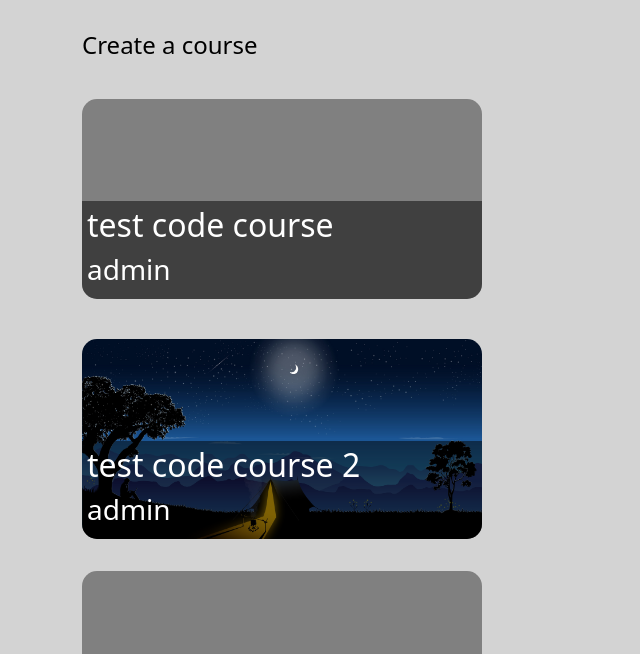
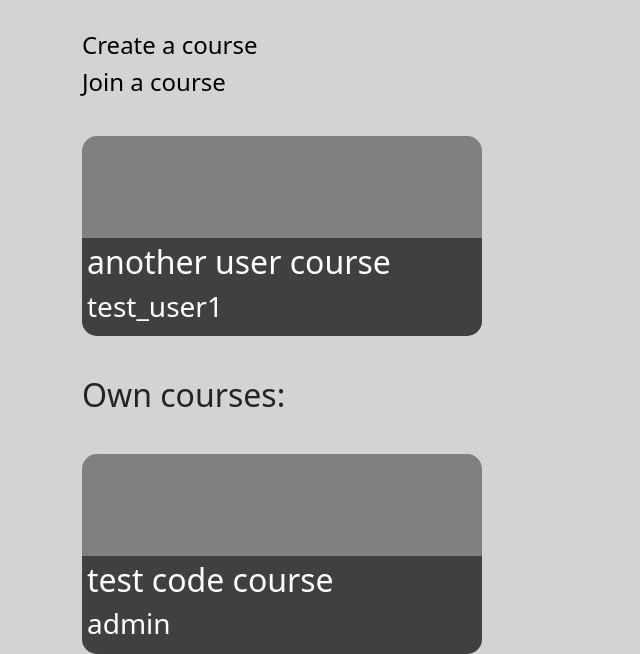
Before and after one commit to OleksandrKasapchuk/LMS-website, a Django app: page /courses/ in a window 1280 px wide. Shown: the part 64-718 px from the top of the page, without its empty margins (0-640 px from the left). Run offline with Django 5.2, Linux system fonts and the light colour scheme; a user stored in the database is signed in; data comes from the database, SQL or seed files in the repository; both versions use the stored data as it was after the commit; some web fonts are replaced.

Commit message:
join course feature

```diff
--- a/course_system/models.py
+++ b/course_system/models.py
@@ -1,14 +1,30 @@
 from django.db import models
 from auth_system.models import *
+import random
+import string
 
 
 class Course(models.Model):
-	name = models.CharField(max_length=100)
-	user = models.ForeignKey(CustomUser, on_delete=models.CASCADE)
-	cover = models.ImageField(upload_to="course_media", null=True,blank=True)
+    name = models.CharField(max_length=100)
+    user = models.ForeignKey(CustomUser, on_delete=models.CASCADE)
+    cover = models.ImageField(upload_to="course_media", null=True, blank=True)
+    code = models.CharField(max_length=6, unique=True, blank=True)  # Унікальний код
 
-	def __str__(self):
-		return f"{self.name} - {self.user}"
+    def __str__(self):
+        return f"{self.name} - {self.user}"
+
+    def save(self, *args, **kwargs):
+        if not self.code:  # Генеруємо код лише, якщо його ще немає
+            self.code = self._generate_unique_code()
+        super().save(*args, **kwargs)
+
+    def _generate_unique_code(self):
+        """Генерує унікальний 6-символьний код."""
+        while True:
+            code = ''.join(random.choices(string.ascii_letters + string.digits, k=6))
+            if not Course.objects.filter(code=code).exists():
+                return code
+
 
 class Lesson(models.Model):
 	name = models.CharField(max_length=50)
@@ -18,3 +34,15 @@ class Lesson(models.Model):
 
 	def __str__(self):
 		return f"{self.name} -  {self.course}"
+
+
+class Subscription(models.Model):
+	user = models.ForeignKey(CustomUser, on_delete=models.CASCADE, related_name="subscriptions")
+	course = models.ForeignKey(Course, on_delete=models.CASCADE, related_name="subscribers")
+	subscribed_at = models.DateTimeField(auto_now_add=True)
+
+	class Meta:
+		unique_together = ("user", "course")  # Уникальна підписка для кожної пари користувач-курс
+
+	def __str__(self):
+		return f"{self.user} підписався на {self.course}"
--- a/course_system/urls.py
+++ b/course_system/urls.py
@@ -6,6 +6,7 @@ urlpatterns = [
 	path('', IndexView.as_view(), name='index'),
 
 	path('courses/', CourseView.as_view(), name='course-list'),
+	path('courses/join', SubscriptionView.as_view(), name='join-course'),
 	path('create-course', CourseCreateView.as_view(), name='add-course'),
 	path('edit-course/<int:pk>', CourseUpdateView.as_view(), name='edit-course'),
 	path('courses/<int:pk>', CourseDetailView.as_view(), name='course-details'),
--- a/course_system/views.py
+++ b/course_system/views.py
@@ -16,6 +16,13 @@ class CourseView(ListView):
 	model = Course
 	template_name = "course_system/course_list.html"
 	context_object_name = "courses"
+
+	def get_context_data(self, **kwargs):
+		context = super().get_context_data(**kwargs)
+		context["own_courses"] = Course.objects.filter(user=self.request.user)
+		return context
+	def get_queryset(self):
+		return Course.objects.filter(subscribers__user=self.request.user)
 
 
 class CourseDetailView(DetailView):
@@ -128,3 +135,24 @@ class LessonUpdateView(LoginRequiredMixin, UserIsOwnerMixin, UpdateView):
 			lesson.upload_data = request.FILES.get('upload_data')
 		lesson.save()
 		return redirect(f"/courses/{lesson.course.pk}/{pk}")
+
+
+class SubscriptionView(LoginRequiredMixin, View):
+	def get(self, request, *args, **kwargs):
+		return render(
+			request,
+			"course_system/subscription.html"
+		)
+
+	def post(self, request, *args, **kwargs):
+		code = request.POST.get("code")  # Отримуємо ID курсу з параметрів URL
+		course = get_object_or_404(Course, code=code)  # Знаходимо курс або повертаємо 404
+
+		# Перевіряємо, чи користувач вже підписаний на курс
+		if not Subscription.objects.filter(user=request.user, course=course).exists():
+			# Створюємо нову підписку
+			Subscription.objects.create(user=request.user, course=course)
+			return redirect("course-list")  # Перенаправляємо на список підписок
+
+		# Якщо вже підписаний, перенаправляємо назад
+		return redirect("course_detail", pk=course.pk)
--- a/templates/course_system/course_info.html
+++ b/templates/course_system/course_info.html
@@ -18,7 +18,7 @@
 	<article>
 		<h2>{{ course.name }}</h2>
 		<h3><a href="{% url 'user-info' course.user.pk %}">{{ course.user }}</a></h3>
-
+		<h4>Code: {{course.code}}</h4>
 		{% if course.user == request.user %}
 			<a href="{% url 'edit-course' course.pk %}">Edit <span class="material-symbols-outlined pointer">edit</span></a>
 		{% endif %}
--- a/templates/course_system/course_list.html
+++ b/templates/course_system/course_list.html
@@ -5,6 +5,7 @@
 {% block content %}
 <br>
 <h4><a href="{% url 'add-course' %}">Create a course</a></h4>
+<h4><a href="{% url 'join-course' %}">Join a course</a></h4>
 
 {% for course in courses %}
 	<br>
@@ -25,5 +26,25 @@
     </article>
 
 {% endfor %}
+<br>
+<h2>Own courses:</h2>
+{% for course in own_courses %}
+	<br>
+    <article class="course-container">
+        <a href="{% url 'course-details' course.pk %}" class="course-link pointer">
+            <div class="image-container">
+                {% if course.cover %}
+                    <img src="{{ course.cover.url }}" class="course-cover">
+                {% else %}
+                    <div class="course-cover box"></div>
+                {% endif %}
+                <div class="text-overlay">
+                    <h2>{{ course.name }}</h2>
+                    <h3>{{ course.user }}</h3>
+                </div>
+            </div>
+        </a>
+    </article>
 
+{% endfor %}
 {% endblock %}
```
Also changed, not shown: templates/course_system/subscription.html (added, +21 -0 lines), course_system/migrations/0004_course_code.py (added), course_system/migrations/0005_subscription.py (added), db.sqlite3, media/course_media/Camping_2800x1321.jpg (added).
